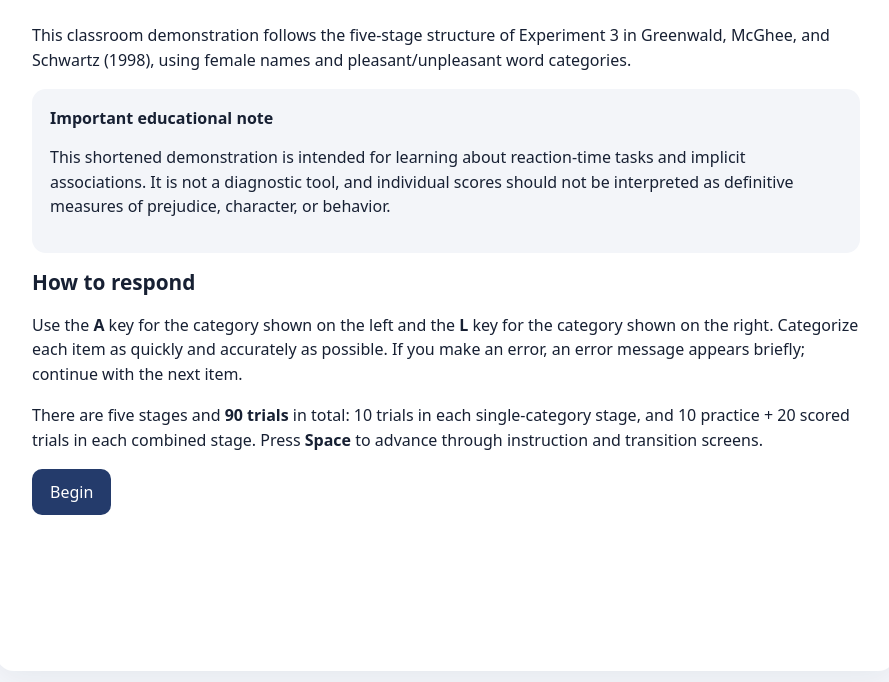
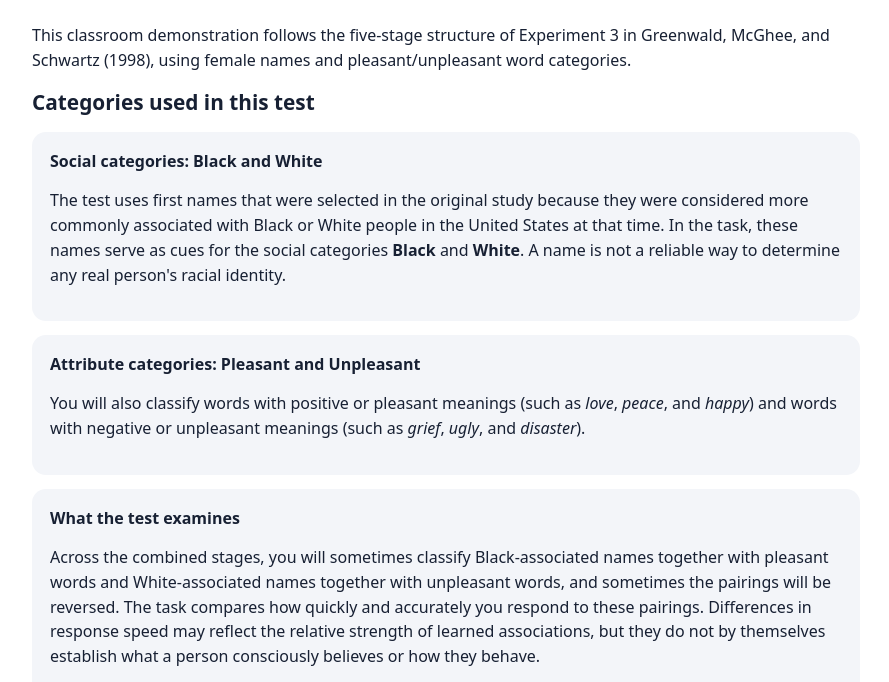
Before and after one commit to eunsamshin-blip/classroom-iat, a plain HTML site: page index.html in a window 1280 px wide. Shown: the part 105-787 px from the top of the page, without its empty margins (194-1083 px from the left). Drawn offline with Linux system fonts and the light colour scheme.

Commit message:
Add files via upload

```diff
--- a/index.html
+++ b/index.html
@@ -39,6 +39,22 @@ ul{line-height:1.6}
 <section id="intro">
 <h1>Implicit Association Test (IAT)</h1>
 <p>This classroom demonstration follows the five-stage structure of Experiment 3 in Greenwald, McGhee, and Schwartz (1998), using female names and pleasant/unpleasant word categories.</p>
+
+<h2>Categories used in this test</h2>
+<div class="panel">
+<strong>Social categories: Black and White</strong>
+<p>The test uses first names that were selected in the original study because they were considered more commonly associated with Black or White people in the United States at that time. In the task, these names serve as cues for the social categories <strong>Black</strong> and <strong>White</strong>. A name is not a reliable way to determine any real person's racial identity.</p>
+</div>
+<div class="panel">
+<strong>Attribute categories: Pleasant and Unpleasant</strong>
+<p>You will also classify words with positive or pleasant meanings (such as <em>love</em>, <em>peace</em>, and <em>happy</em>) and words with negative or unpleasant meanings (such as <em>grief</em>, <em>ugly</em>, and <em>disaster</em>).</p>
+</div>
+<div class="panel">
+<strong>What the test examines</strong>
+<p>Across the combined stages, you will sometimes classify Black-associated names together with pleasant words and White-associated names together with unpleasant words, and sometimes the pairings will be reversed. The task compares how quickly and accurately you respond to these pairings. Differences in response speed may reflect the relative strength of learned associations, but they do not by themselves establish what a person consciously believes or how they behave.</p>
+<p><strong>These categories do not imply that either racial group is inherently more pleasant or unpleasant.</strong> The pleasant and unpleasant labels describe the words, not the people.</p>
+</div>
+
 <div class="panel">
 <strong>Important educational note</strong>
 <p>This shortened demonstration is intended for learning about reaction-time tasks and implicit associations. It is not a diagnostic tool, and individual scores should not be interpreted as definitive measures of prejudice, character, or behavior.</p>
```
